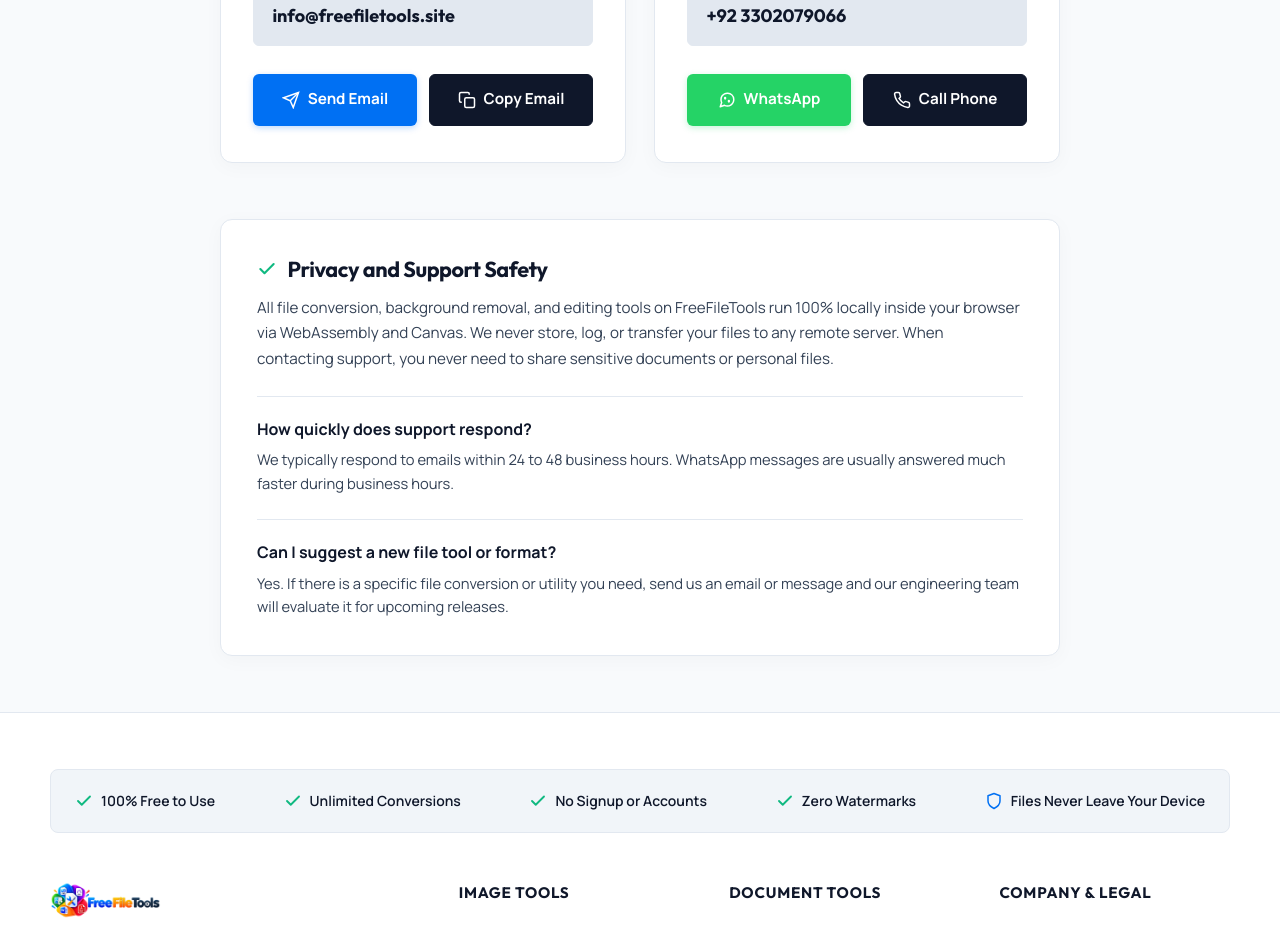
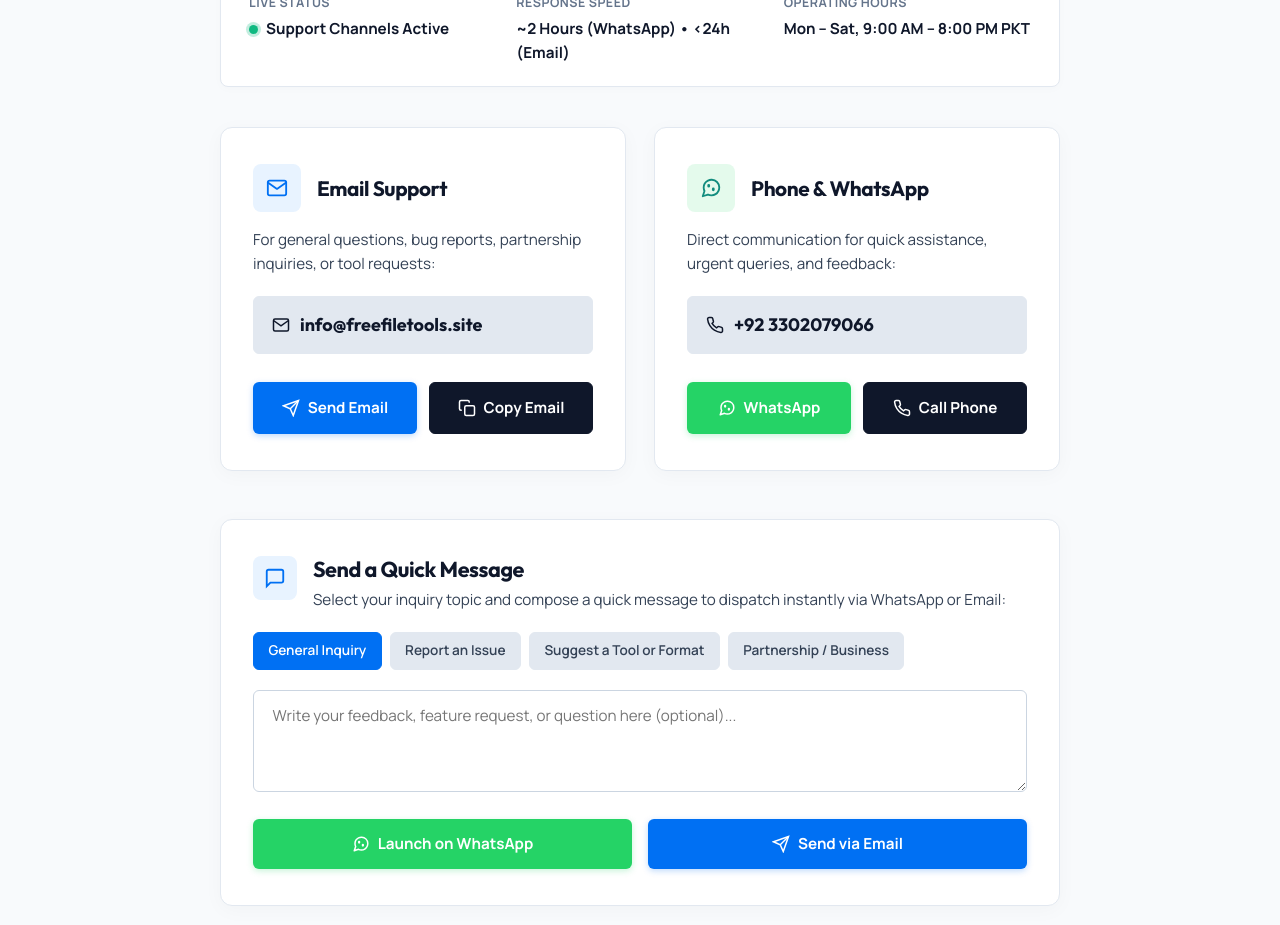
Before and after one commit to ammarfakhar123/freefiletools, a Next.js app: page /contact in a window 1280 px wide. Shown: the part 460-1385 px from the top of the page. Built offline with nearby package versions, Linux system fonts and the light colour scheme.

Commit message:
feat: add Effective Date metadata to about and contact pages, add live support status and quick inquiry composer to contact page

```diff
--- a/src/app/about/page.tsx
+++ b/src/app/about/page.tsx
@@ -51,9 +51,13 @@
             <span>Our Principles</span>
           </div>
 
-          <h1 style={{ fontSize: 'clamp(2.2rem, 4vw, 3rem)', fontWeight: 800, marginBottom: '1.25rem' }}>
+          <h1 style={{ fontSize: 'clamp(2.2rem, 4vw, 3rem)', fontWeight: 800, marginBottom: '0.75rem' }}>
             About FreeFileTools
           </h1>
+
+          <p style={{ fontSize: '0.9rem', color: 'var(--text-muted)', marginBottom: '1.75rem' }}>
+            Effective Date: October 22, 2026 | Version: 1.0 (Initial Release) | Latest Update: None
+          </p>
 
           <p style={{ fontSize: '1.2rem', color: 'var(--text-secondary)', lineHeight: 1.7, marginBottom: '2.5rem' }}>
             FreeFileTools was founded on a simple conviction: common digital file tasks should be
--- a/src/app/contact/contact.module.css
+++ b/src/app/contact/contact.module.css
@@ -24,12 +24,7 @@
   color: var(--border-strong);
 }
 
-.headerSection {
-  max-width: 760px;
-  margin-bottom: 3.5rem;
-}
-
-.badgePill {
+.categoryTag {
   display: inline-flex;
   align-items: center;
   gap: 0.5rem;
@@ -48,22 +43,80 @@
   font-size: clamp(2.2rem, 4vw, 3rem);
   font-weight: 800;
   color: var(--text-primary);
-  margin: 0 0 1rem;
+  margin: 0 0 0.5rem;
   letter-spacing: -0.02em;
+}
+
+.effectiveDate {
+  font-size: 0.9rem;
+  color: var(--text-muted);
+  margin-bottom: 1.5rem;
 }
 
 .pageIntro {
   font-size: 1.15rem;
   color: var(--text-secondary);
   line-height: 1.6;
-  margin: 0;
+  margin-bottom: 2.25rem;
 }
 
+/* Status Overview Strip */
+.statusOverviewBar {
+  display: grid;
+  grid-template-columns: repeat(3, 1fr);
+  gap: 1.25rem;
+  background-color: var(--bg-surface);
+  border: 1px solid var(--border-subtle);
+  border-radius: var(--radius-md);
+  padding: 1.25rem 1.75rem;
+  margin-bottom: 2.5rem;
+  box-shadow: 0 2px 10px rgba(0, 0, 0, 0.02);
+}
+
+@media (max-width: 768px) {
+  .statusOverviewBar {
+    grid-template-columns: 1fr;
+    gap: 1rem;
+  }
+}
+
+.statusItem {
+  display: flex;
+  flex-direction: column;
+  gap: 0.25rem;
+}
+
+.statusLabel {
+  font-size: 0.78rem;
+  font-weight: 700;
+  text-transform: uppercase;
+  color: var(--text-muted);
+  letter-spacing: 0.04em;
+}
+
+.statusValue {
+  font-size: 0.95rem;
+  font-weight: 700;
+  color: var(--text-primary);
+  display: flex;
+  align-items: center;
+  gap: 0.5rem;
+}
+
+.pulseDot {
+  width: 9px;
+  height: 9px;
+  background-color: #10b981;
+  border-radius: 50%;
+  box-shadow: 0 0 0 3px rgba(16, 185, 129, 0.25);
+}
+
+/* Contact Cards Grid */
 .cardsGrid {
   display: grid;
   grid-template-columns: repeat(2, 1fr);
   gap: 1.75rem;
-  margin-bottom: 3.5rem;
+  margin-bottom: 3rem;
 }
 
 @media (max-width: 768px) {
@@ -235,12 +288,118 @@
   color: #ffffff !important;
 }
 
+/* Quick Message Composer */
+.composerWrapper {
+  background-color: var(--bg-surface);
+  border: 1px solid var(--border-subtle);
+  border-radius: var(--radius-lg);
+  padding: 2.25rem 2rem;
+  margin-bottom: 3rem;
+  box-shadow: 0 4px 20px rgba(0, 0, 0, 0.03);
+}
+
+.composerHeader {
+  display: flex;
+  align-items: flex-start;
+  gap: 1rem;
+  margin-bottom: 1.25rem;
+}
+
+.composerIconWrap {
+  width: 44px;
+  height: 44px;
+  border-radius: var(--radius-md);
+  background-color: var(--brand-blue-light);
+  color: var(--brand-blue);
+  display: flex;
+  align-items: center;
+  justify-content: center;
+  flex-shrink: 0;
+}
+
+.composerTitle {
+  font-size: 1.35rem;
+  font-weight: 700;
+  margin: 0 0 0.35rem;
+  color: var(--text-primary);
+}
+
+.composerSubtitle {
+  font-size: 0.95rem;
+  color: var(--text-secondary);
+  margin: 0;
+  line-height: 1.5;
+}
+
+.topicButtonGroup {
+  display: flex;
+  gap: 0.5rem;
+  flex-wrap: wrap;
+  margin-bottom: 1.25rem;
+}
+
+.topicButton {
+  padding: 0.45rem 0.9rem;
+  font-size: 0.85rem;
+  font-weight: 600;
+  border-radius: var(--radius-sm);
+  border: 1px solid var(--border-subtle);
+  background-color: var(--bg-subtle);
+  color: var(--text-secondary);
+  cursor: pointer;
+  transition: all var(--transition-fast);
+}
+
+.topicButton:hover {
+  border-color: var(--brand-blue);
+  color: var(--brand-blue);
+}
+
+.topicButton.topicActive {
+  background-color: var(--brand-blue);
+  border-color: var(--brand-blue);
+  color: #ffffff;
+}
+
+.composerTextarea {
+  width: 100%;
+  padding: 0.85rem 1.15rem;
+  font-size: 0.95rem;
+  font-family: inherit;
+  border: 1px solid var(--border-strong);
+  border-radius: var(--radius-sm);
+  background-color: var(--bg-surface);
+  color: var(--text-primary);
+  margin-bottom: 1.25rem;
+  outline: none;
+  resize: vertical;
+  transition: border-color var(--transition-fast);
+}
+
+.composerTextarea:focus {
+  border-color: var(--brand-blue);
+  box-shadow: 0 0 0 3px rgba(0, 112, 243, 0.12);
+}
+
+.composerActions {
+  display: grid;
+  grid-template-columns: 1fr 1fr;
+  gap: 1rem;
+}
+
+@media (max-width: 480px) {
+  .composerActions {
+    grid-template-columns: 1fr;
+  }
+}
+
+/* Privacy & FAQ Section */
 .infoSection {
   background-color: var(--bg-surface);
   border: 1px solid var(--border-subtle);
   border-radius: var(--radius-lg);
   padding: 2.25rem;
-  margin-bottom: 3.5rem;
+  margin-bottom: 3rem;
   box-shadow: 0 4px 20px rgba(0, 0, 0, 0.03);
 }
 
@@ -275,25 +434,3 @@
   line-height: 1.6;
   font-size: 0.92rem;
 }
-
-.bottomBanner {
-  background-color: var(--bg-surface);
-  border: 1px solid var(--border-subtle);
-  border-radius: var(--radius-lg);
-  padding: 2.5rem 2rem;
-  text-align: center;
-  box-shadow: 0 4px 20px rgba(0, 0, 0, 0.03);
-}
-
-.bottomBannerTitle {
-  font-size: 1.5rem;
-  font-weight: 800;
-  color: var(--text-primary);
-  margin-bottom: 0.5rem;
-}
-
-.bottomBannerText {
-  color: var(--text-secondary);
-  font-size: 1rem;
-  margin-bottom: 1.5rem;
-}
--- a/src/app/contact/page.tsx
+++ b/src/app/contact/page.tsx
@@ -3,7 +3,7 @@
 import type { Metadata } from 'next';
 import styles from './contact.module.css';
 import { IconShield, IconCheck, IconWhatsApp } from '@/components/icons';
-import { ContactActions, EmailActions } from '@/components/ui/ContactActions';
+import { ContactActions, EmailActions, QuickMessageComposer } from '@/components/ui/ContactActions';
 
 export const metadata: Metadata = {
   title: 'Contact Us | FreeFileTools Support & Inquiries',
@@ -37,16 +37,16 @@
   };
 
   return (
-    <div className={styles.contactWrapper}>
+    <div className={styles.pageWrapper}>
       <script
         type="application/ld+json"
         dangerouslySetInnerHTML={{ __html: JSON.stringify(jsonLdContact) }}
       />
       <div className="container">
         {/* Breadcrumb Navigation */}
-        <nav className={styles.breadcrumbs} aria-label="Breadcrumb navigation">
-          <Link href="/">Home</Link>
-          <span style={{ color: 'var(--border-strong)' }}>/</span>
+        <nav className={styles.breadcrumb} aria-label="Breadcrumb navigation">
+          <Link href="/" className={styles.breadcrumbLink}>Home</Link>
+          <span className={styles.breadcrumbSeparator}>/</span>
           <span style={{ color: 'var(--text-primary)' }}>Contact Us</span>
         </nav>
 
@@ -59,10 +59,37 @@
 
           <h1 className={styles.pageTitle}>Contact FreeFileTools</h1>
 
+          <p className={styles.effectiveDate}>
+            Effective Date: October 22, 2026 | Version: 1.0 (Initial Release) | Latest Update: None
+          </p>
+
           <p className={styles.pageIntro}>
             Have a question, feedback, or feature suggestion? We are here to help. Reach out directly
             via email or WhatsApp, and we will get back to you promptly.
           </p>
+
+          {/* Real-time Status Overview Strip */}
+          <div className={styles.statusOverviewBar}>
+            <div className={styles.statusItem}>
+              <span className={styles.statusLabel}>Live Status</span>
+              <span className={styles.statusValue}>
+                <span className={styles.pulseDot} />
+                <span>Support Channels Active</span>
+              </span>
+            </div>
+            <div className={styles.statusItem}>
+              <span className={styles.statusLabel}>Response Speed</span>
+              <span className={styles.statusValue}>
+                <span>~2 Hours (WhatsApp) &bull; &lt;24h (Email)</span>
+              </span>
+            </div>
+            <div className={styles.statusItem}>
+              <span className={styles.statusLabel}>Operating Hours</span>
+              <span className={styles.statusValue}>
+                <span>Mon &ndash; Sat, 9:00 AM &ndash; 8:00 PM PKT</span>
+              </span>
+            </div>
+          </div>
 
           {/* Contact Channels Grid */}
           <div className={styles.cardsGrid}>
@@ -81,7 +108,13 @@
                 <p className={styles.cardDesc}>
                   For general questions, bug reports, partnership inquiries, or tool requests:
                 </p>
-                <div className={styles.cardValue}>info@freefiletools.site</div>
+                <div className={styles.cardValue}>
+                  <svg width="18" height="18" viewBox="0 0 24 24" fill="none" stroke="currentColor" strokeWidth="2">
+                    <path d="M4 4h16c1.1 0 2 .9 2 2v12c0 1.1-.9 2-2 2H4c-1.1 0-2-.9-2-2V6c0-1.1.9-2 2-2z" />
+                    <polyline points="22,6 12,13 2,6" />
+                  </svg>
+                  <span>info@freefiletools.site</span>
+                </div>
               </div>
 
               <EmailActions />
@@ -99,12 +132,20 @@
                 <p className={styles.cardDesc}>
                   Direct communication for quick assistance, urgent queries, and feedback:
                 </p>
-                <div className={styles.cardValue}>+92 3302079066</div>
+                <div className={styles.cardValue}>
+                  <svg width="18" height="18" viewBox="0 0 24 24" fill="none" stroke="currentColor" strokeWidth="2">
+                    <path d="M22 16.92v3a2 2 0 0 1-2.18 2 19.79 19.79 0 0 1-8.63-3.07 19.5 19.5 0 0 1-6-6 19.79 19.79 0 0 1-3.07-8.67A2 2 0 0 1 4.11 2h3a2 2 0 0 1 2 1.72 12.84 12.84 0 0 0 .7 2.81 2 2 0 0 1-.45 2.11L8.09 9.91a16 16 0 0 0 6 6l1.27-1.27a2 2 0 0 1 2.11-.45 12.84 12.84 0 0 0 2.81.7A2 2 0 0 1 22 16.92z" />
+                  </svg>
+                  <span>+92 3302079066</span>
+                </div>
               </div>
 
               <ContactActions />
             </div>
           </div>
+
+          {/* Interactive Quick Message Composer */}
+          <QuickMessageComposer />
 
           {/* Privacy & File Security Notice */}
           <div className={styles.infoSection}>
@@ -115,8 +156,8 @@
               </h2>
             </div>
             <p className={styles.infoSectionText}>
-              All file conversion, background removal, and editing tools on FreeFileTools run 100% locally
-              inside your browser via WebAssembly and Canvas. We never store, log, or transfer your files to any
+              All file conversion, document generation, and image editing utilities on FreeFileTools run 100% locally
+              inside your web browser via WebAssembly and Canvas APIs. We never store, log, or transfer your files to any
               remote server. When contacting support, you never need to share sensitive documents or personal
               files.
             </p>
@@ -124,8 +165,8 @@
             <div className={styles.faqItem}>
               <div className={styles.faqQuestion}>How quickly does support respond?</div>
               <div className={styles.faqAnswer}>
-                We typically respond to emails within 24 to 48 business hours. WhatsApp messages are usually
-                answered much faster during business hours.
+                We typically respond to WhatsApp messages within 1 to 2 hours during active business hours. Email inquiries are usually
+                answered within 24 to 48 business hours.
               </div>
             </div>
 
--- a/src/components/ui/ContactActions.tsx
+++ b/src/components/ui/ContactActions.tsx
@@ -67,7 +67,7 @@
     setCopied(true);
     setTimeout(() => setCopied(false), 2500);
 
-    // If on mobile device, also launch the native phone dialer
+    // If on mobile device, also launch native dialer
     if (/Android|iPhone|iPad|iPod/i.test(navigator.userAgent)) {
       window.location.href = 'tel:+923302079066';
     }
@@ -111,3 +111,92 @@
     </div>
   );
 }
+
+export function QuickMessageComposer() {
+  const [topic, setTopic] = useState('General Inquiry');
+  const [message, setMessage] = useState('');
+
+  const TOPICS = [
+    'General Inquiry',
+    'Report an Issue',
+    'Suggest a Tool or Format',
+    'Partnership / Business',
+  ];
+
+  const handleWhatsAppSend = () => {
+    const text = encodeURIComponent(
+      `Hello FreeFileTools Support,\n\nTopic: ${topic}\nMessage: ${message.trim() || 'I would like to inquire about your file tools.'}`
+    );
+    window.open(`https://wa.me/923302079066?text=${text}`, '_blank');
+  };
+
+  const handleEmailSend = () => {
+    const subject = encodeURIComponent(`[${topic}] FreeFileTools Support Inquiry`);
+    const body = encodeURIComponent(
+      `Hello FreeFileTools Support,\n\nTopic: ${topic}\n\n${message.trim() || 'I have a question regarding your tools.'}\n\n`
+    );
+    window.location.href = `mailto:info@freefiletools.site?subject=${subject}&body=${body}`;
+  };
+
+  return (
+    <div className={styles.composerWrapper}>
+      <div className={styles.composerHeader}>
+        <div className={styles.composerIconWrap}>
+          <svg width="22" height="22" viewBox="0 0 24 24" fill="none" stroke="currentColor" strokeWidth="2">
+            <path d="M21 15a2 2 0 0 1-2 2H7l-4 4V5a2 2 0 0 1 2-2h14a2 2 0 0 1 2 2z" />
+          </svg>
+        </div>
+        <div>
+          <h3 className={styles.composerTitle}>Send a Quick Message</h3>
+          <p className={styles.composerSubtitle}>
+            Select your inquiry topic and compose a quick message to dispatch instantly via WhatsApp or Email:
+          </p>
+        </div>
+      </div>
+
+      <div className={styles.topicButtonGroup}>
+        {TOPICS.map((t) => (
+          <button
+            key={t}
+            type="button"
+            className={`${styles.topicButton} ${topic === t ? styles.topicActive : ''}`}
+            onClick={() => setTopic(t)}
+          >
+            {t}
+          </button>
+        ))}
+      </div>
+
+      <textarea
+        value={message}
+        onChange={(e) => setMessage(e.target.value)}
+        placeholder="Write your feedback, feature request, or question here (optional)..."
+        className={styles.composerTextarea}
+        rows={3}
+      />
+
+      <div className={styles.composerActions}>
+        <button
+          type="button"
+          onClick={handleWhatsAppSend}
+          className={styles.primaryWhatsAppBtn}
+        >
+          <IconWhatsApp size={18} />
+          <span>Launch on WhatsApp</span>
+        </button>
+
+        <button
+          type="button"
+          onClick={handleEmailSend}
+          className={styles.primaryEmailBtn}
+        >
+          <svg width="18" height="18" viewBox="0 0 24 24" fill="none" stroke="currentColor" strokeWidth="2">
+            <line x1="22" y1="2" x2="11" y2="13" />
+            <polygon points="22 2 15 22 11 13 2 9 22 2" />
+          </svg>
+          <span>Send via Email</span>
+        </button>
+      </div>
+    </div>
+  );
+}
```
